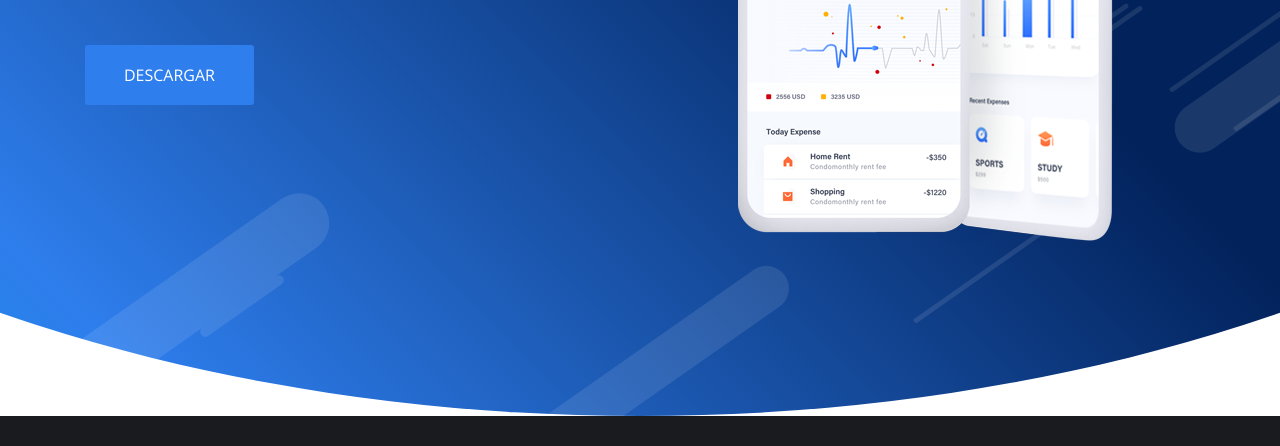
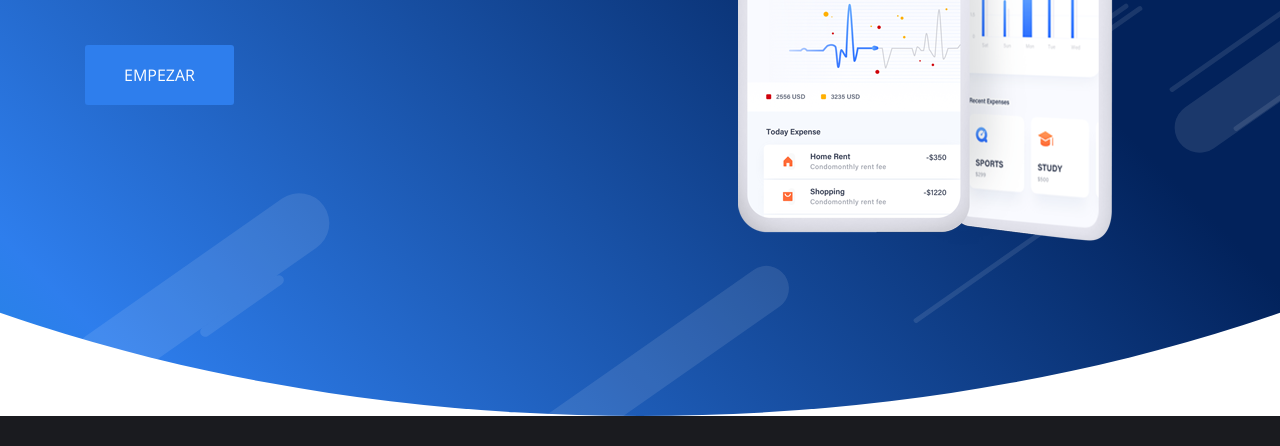
Before and after one commit to aibotsacademy/rentacar, a website: page index.html in a window 1280 px wide. Shown: the part 354-800 px from the top of the page. Drawn offline with nearby package versions, Linux system fonts and the light colour scheme; some packages are replaced by stand-ins of ours.

Commit message:
Update index.html

```diff
--- a/index.html
+++ b/index.html
@@ -84,7 +84,7 @@ FACEBOOK: https://www.facebook.com/themefisher
 			<div class="col-md-6 order-2 order-md-1 text-center text-md-left">
 				<h1 class="text-white font-weight-bold mb-4">Destiners.com</h1>
 				<p class="text-white mb-5">Prueba nuestro asistente virtual!</p>
-				<a href="FAQ.html" class="btn btn-main-md">Descargar</a>
+				<a href="#" class="btn btn-main-md">Empezar</a>
 			</div>
 			<div class="col-md-6 text-center order-1 order-md-2">
 				<img class="img-fluid" src="images/mobile.png" alt="screenshot">
```
